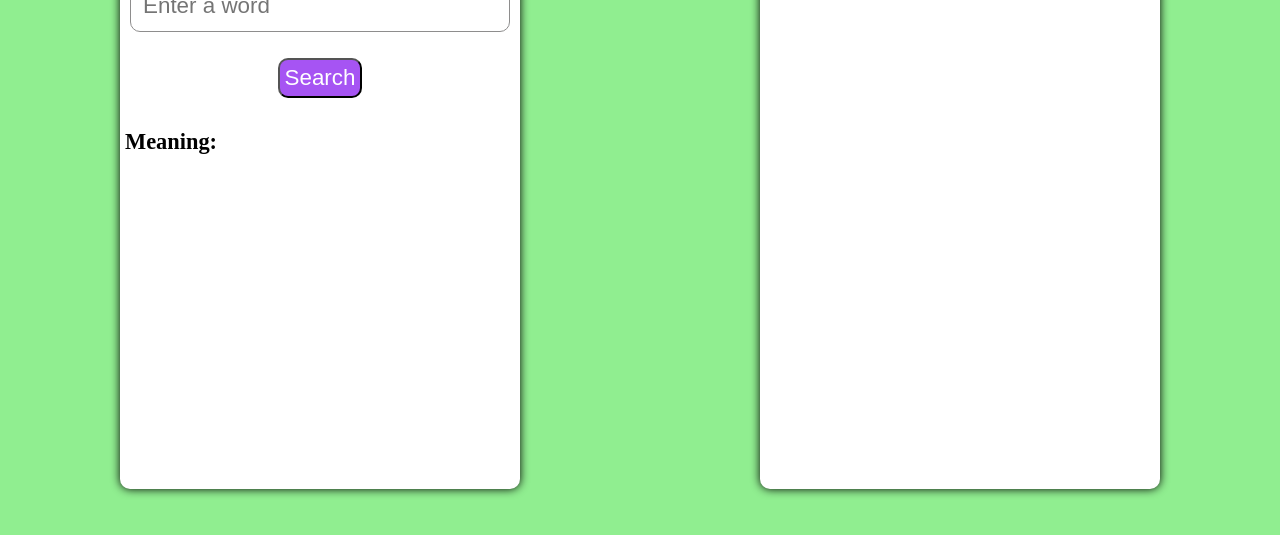
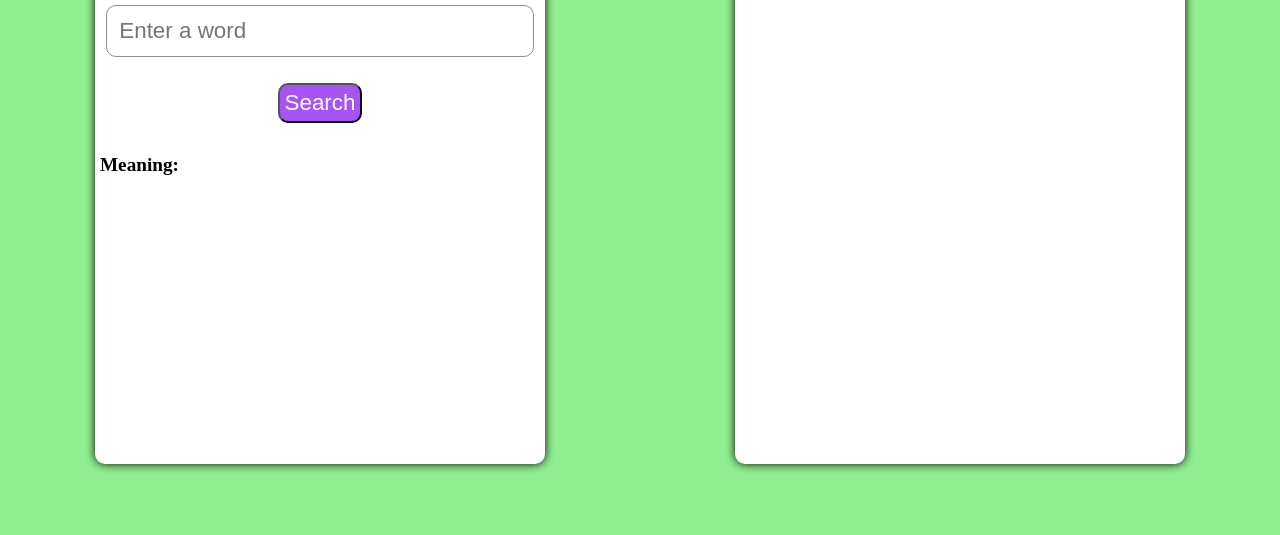
Before and after one commit to sayak006/English-Dictionary, a plain HTML site: page index.html in a window 1280 px wide. Shown: the part 211-746 px from the top of the page. Drawn offline with Linux system fonts and the light colour scheme.

Commit message:
Update style.css

```diff
--- a/style.css
+++ b/style.css
@@ -14,15 +14,15 @@ body{
     /* border: 1px solid black; */
     border-radius: 10px;
     box-shadow: 0 0 10px 0 black;
-    width: 400px;
-    height: 600px;
+    width: 450px;
+    height: 550px;
     background-color: white;
 }
 .recent-search{
     border-radius: 10px;
     box-shadow: 0 0 10px 0 black;
-    width: 400px;
-    height: 600px;
+    width: 450px;
+    height: 550px;
     background-color: white;
 }
 .header{
@@ -69,7 +69,7 @@ body{
 
 }
 #meaning{
-    font-size: 1.4rem;
+    font-size: 1.2rem;
     padding: 5px;
 }
 ul{
```
